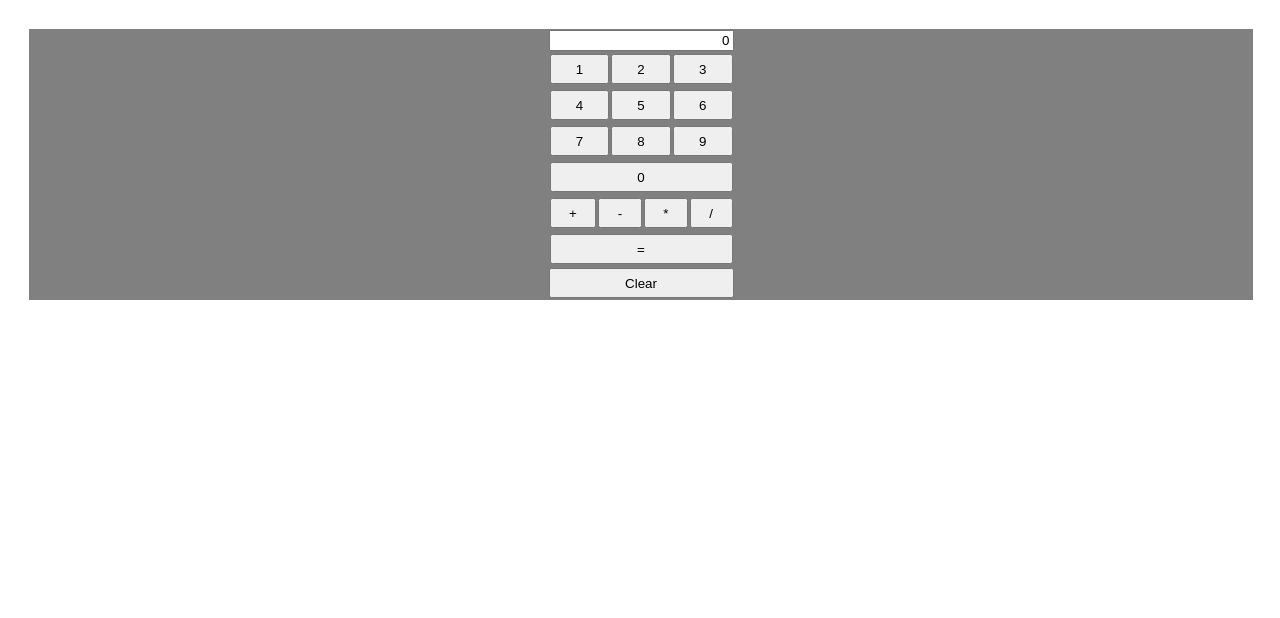
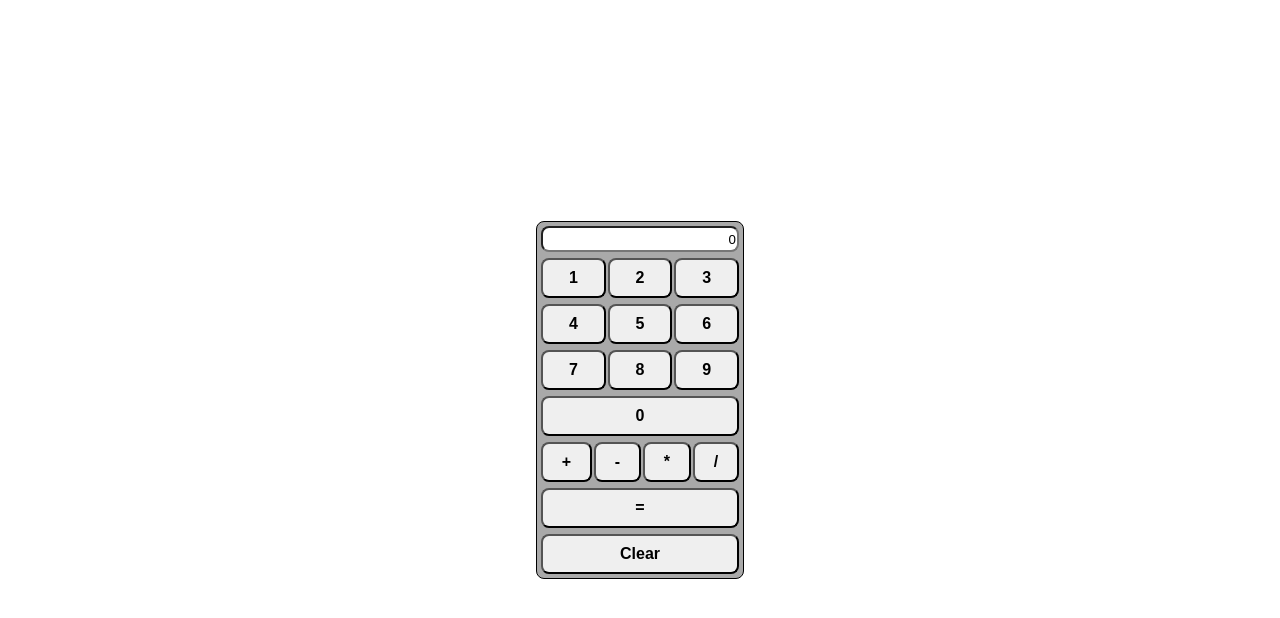
Before and after one commit to Newberrye/Newberry_Javascript_Odin_Project_Exercises, a plain HTML site: page CalculatorProject/index.html in a window 1280 px wide. Drawn offline with Linux system fonts and the light colour scheme.

Commit message:
Completed styling on calculator

```diff
--- a/CalculatorProject/index.html
+++ b/CalculatorProject/index.html
@@ -14,7 +14,10 @@
 <body>
     <div class="basecontainer">
         <div class="calculatorcontainer">
-            <input id="display" value="0">
+            <!--Row is required for even a single item for styling-->
+            <div class="row">
+                <input id="display" value="0">
+            </div>
 
             <div class="row">
                 <button id="1">1</button>
@@ -49,7 +52,9 @@
                 <button id="=">=</button>
             </div>
 
-            <button id="clear">Clear</button>
+            <div class="row">
+                <button id="clear">Clear</button>
+            </div>
         </div>
     </div>
 </body>
--- a/CalculatorProject/stylesheet.css
+++ b/CalculatorProject/stylesheet.css
@@ -1,10 +1,9 @@
+/* Centers the calculator on the web page*/
 .basecontainer {
-    display: flex;
-    width: 100%;
-    height: 100%;
-    padding: 1px;
-    align-items: center;
-    justify-content: center;
+    top: 50%;
+    left: 50%;
+    transform: translate(-50% , -50%);
+    position: absolute;
 }
 
 .calculatorcontainer {
@@ -12,21 +11,33 @@
     flex-direction: column;
     flex: 2 1 0;
     padding: 1px;
-    margin: 20px;
     align-items: center;
-    background-color: gray;
+    background-color: darkgray;
+    width: fit-content;
+    border: 1px black solid;
+}
+
+.calculatorcontainer, input,
+button {
+    border-radius: 8px;
+}
+
+input,
+.row {
+    width: 200px;
+    padding: 1px;
+    margin: 1px;
+    display: flex;
+    flex: auto;
 }
 
 input {
-    display: flex;
     text-align: right;
+    height: 20px;
 }
 
 .row {
-    display: flex;
-    padding: 1px;
-    margin: 1px;
-    width: 185px;
+    flex: auto;
 }
 
 button {
@@ -35,12 +46,8 @@ button {
     justify-content: space-evenly;
     align-items: center;
     width: auto;
-    height: 30px;
+    height: 40px;
     margin: 1px;
+    font-weight: bold;
+    font-size: medium;
 }
-
-#clear {
-    width: 185px;
-    padding: 1px;
-    margin: 1px;
-}
```
